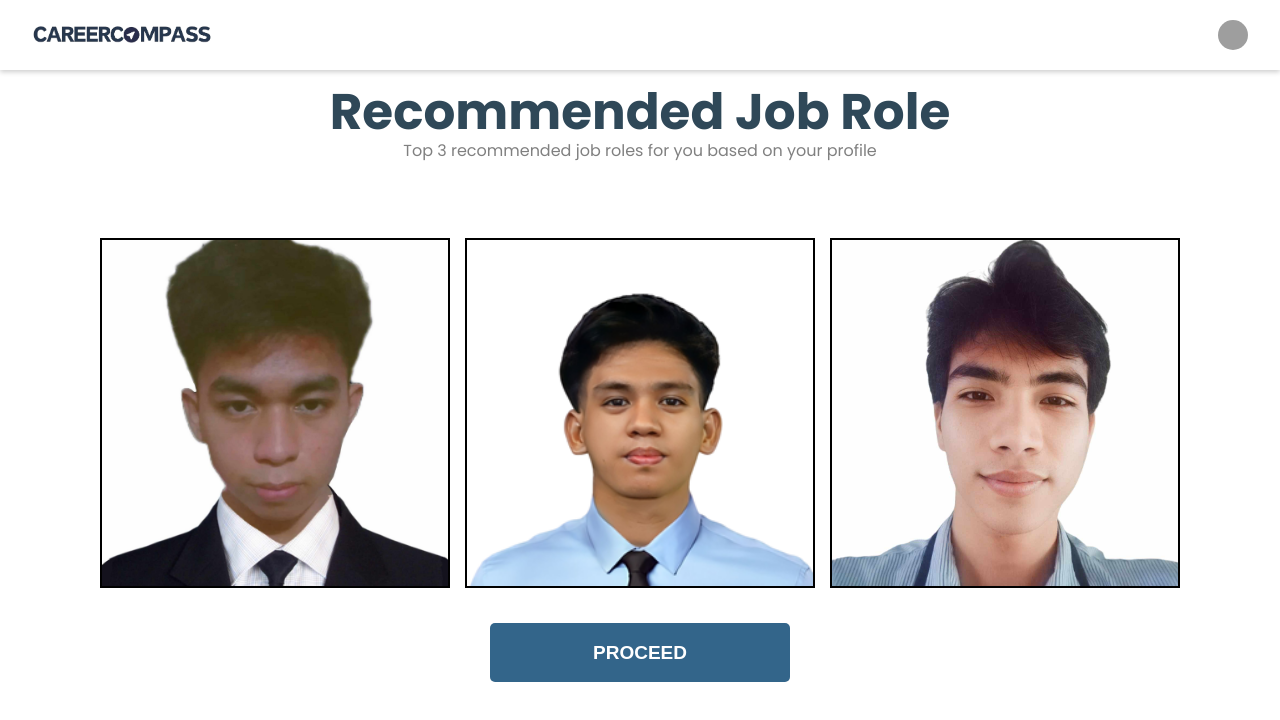
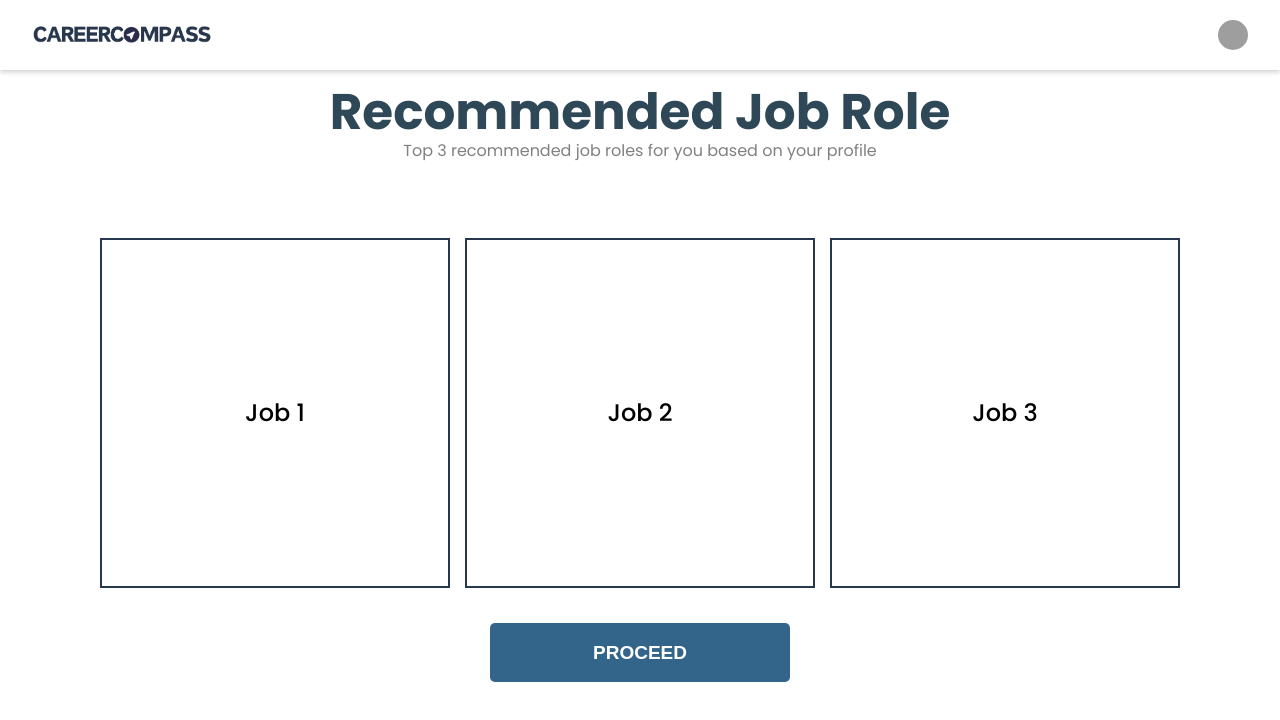
Before and after one commit to Roonaaan/CareerCompass, a React (Vite) app: page /Recommend in a window 1280 px wide. Shown: the top 720 px of the page. Built offline with nearby package versions, Linux system fonts and the light colour scheme; grey boxes are pictures that could not be loaded.

Commit message:
Profile and Recommend - Updated and Revised

```diff
--- a/src/App.jsx
+++ b/src/App.jsx
@@ -12,7 +12,7 @@ import ForgotPasswordChange from './landing/forgot-password/Forgotpasschange';
 // Signed-In user page
 import Welcome from './signed_in/Home';
 import EmpProfile from './signed_in/Profile/Empprofile'
-import Recommend from './signed_in//Recommend/recommend'
+import Recommend from './signed_in//Recommend/Recommend'
 
 function App() {
 
@@ -30,7 +30,7 @@ function App() {
 
           {/* Signed-In User Page */}
           <Route path="/Welcome" element={<Welcome />} />
-          <Route path="/My-Profile/Employee-Profile" element={<EmpProfile />} />
+          <Route path="/My-Profile" element={<EmpProfile />} />
           <Route path="/Recommend" element={<Recommend />} />
         </Routes>
       </BrowserRouter>
--- a/src/signed_in/Home.jsx
+++ b/src/signed_in/Home.jsx
@@ -36,10 +36,10 @@ const Home = () => {
     }, []);
 
     const handleProfileClick = () => {
-      navigate('/My-Profile/Employee-Profile');
+      navigate('/My-Profile');
     }
 
-    // Logout User (disabled)
+    // Logout User
     const handleLogout = () => {
       sessionStorage.removeItem('user');
       navigate('/');
@@ -53,8 +53,8 @@ const Home = () => {
             <p className='username'>{userName}</p>
           </div>
           <ul>
-            <li><button onClick={handleProfileClick}>My Profile</button></li>
-            <li><button onClick={logoutHandler}>Log Out</button></li>
+            <li><button onClick={handleProfileClick}> My Profile </button></li>
+            <li><button onClick={logoutHandler}> Log Out </button></li>
           </ul>
         </div>
       );
@@ -64,6 +64,9 @@ const Home = () => {
       setShowDropdown(!showDropdown);
     }
 
+    const handleRoadmapClick = () => {
+      navigate('/Recommend');
+    }
   return (
     <>
     <div className='parent'>
@@ -91,7 +94,11 @@ const Home = () => {
         </div>
 
         <div className='buttonContainer'>
-          <button className='createButton'> CREATE ROADMAP </button>
+          <button
+            className='createButton'
+            onClick={handleRoadmapClick}
+            > CREATE ROADMAP
+          </button>
         </div>
       </section>
       {showDropdown && <DropdownModal logoutHandler={handleLogout} />}
--- a/src/signed_in/Profile/Empprofile.jsx
+++ b/src/signed_in/Profile/Empprofile.jsx
@@ -1,4 +1,5 @@
-import React, { useState } from 'react'
+import React, { useState, useEffect } from 'react'
+import { useNavigate } from 'react-router-dom';
 import "./styles/Profile.css"
 
 // Images
@@ -7,7 +8,36 @@ import defaultImg from "../../assets/signed-in/defaultImg.jpg"
 
 const Profile = () => {
 
+  const [userName, setUserName] = useState('');
   const [showDropdown, setShowDropdown] = useState(false);
+  const navigate = useNavigate();
+
+  // React to PHP Connection
+  useEffect(() => {
+      const fetchUserName = async () => {
+        try {
+          const userEmail = sessionStorage.getItem('user'); // Retrieve user email from sessionStorage
+          if (userEmail) {
+            const response = await fetch(`http://localhost/CareerCompass/backend/signed-in/home.php?email=${userEmail}`);
+            const data = await response.json();
+
+            if (data.success) {
+              setUserName(data.userName);
+            } else {
+              console.log('Failed to fetch user name');
+            }
+          }
+        } catch (error) {
+          console.error('An error occurred', error);
+        }
+      };
+
+      fetchUserName();
+    }, []);
+
+    const handleProfileClick = () => {
+      navigate('/My-Profile');
+    }
 
     // Logout User
     const handleLogout = () => {
@@ -20,15 +50,14 @@ const Profile = () => {
         <div className="dropdown-modal">
           <div className="profile-info">
             <img src={defaultImg} alt='profile' className='profileImg'/>
-              <p className='username'>sample</p>
+            <p className='username'>{userName}</p>
           </div>
           <ul>
-                <li><button> Return Home</button></li>
-              <li><button>My Roadmap</button></li>
-              <li><button onClick={logoutHandler}>Log Out</button></li>
+            <li><button onClick={handleProfileClick}> My Profile </button></li>
+            <li><button onClick={logoutHandler}> Log Out </button></li>
           </ul>
         </div>
-        )
+      );
     };
 
     const toggleDropdown = () => {
--- a/src/signed_in/Recommend/recommend.jsx
+++ b/src/signed_in/Recommend/recommend.jsx
@@ -1,37 +1,64 @@
-import React, { useState } from 'react';
+import React, { useState, useEffect } from 'react';
+import { useNavigate } from 'react-router-dom';
 import './styles/recommend.css';
 
 // Images
 import logo from "../../assets/homepage/final-topright-logo.png";
-import Img1 from "../../assets/aboutus/ppBulawan.jpg";
-import Img2 from "../../assets/aboutus/ppDeJesus.png";
-import Img3 from "../../assets/aboutus/ppPajerga.jpg";
 import defaultImg from "../../assets/signed-in/defaultImg.jpg";
 
 const Recommend = () => {
+    const [userName, setUserName] = useState('');
     const [showDropdown, setShowDropdown] = useState(false);
     const [showDescriptions, setShowDescriptions] = useState({
-        img1: false,
-        img2: false,
-        img3: false,
+        job1: false,
+        job2: false,
+        job3: false,
     });
+    const navigate = useNavigate();
 
+    // React to PHP Connection
+    useEffect(() => {
+        const fetchUserName = async () => {
+            try {
+                const userEmail = sessionStorage.getItem('user'); // Retrieve user email from sessionStorage
+                if (userEmail) {
+                    const response = await fetch(`http://localhost/CareerCompass/backend/signed-in/home.php?email=${userEmail}`);
+                    const data = await response.json();
+
+                    if (data.success) {
+                        setUserName(data.userName);
+                    } else {
+                        console.log('Failed to fetch user name');
+                    }
+                }
+            } catch (error) {
+                console.error('An error occurred', error);
+            }
+        };
+
+        fetchUserName();
+    }, []);
+
+    const handleProfileClick = () => {
+        navigate('/My-Profile');
+    }
+
+    // Logout User
     const handleLogout = () => {
         sessionStorage.removeItem('user');
         navigate('/');
-    };
+    }
 
     const DropdownModal = ({ logoutHandler }) => {
         return (
             <div className="dropdown-modal">
                 <div className="profile-info">
-                    <img src={defaultImg} alt='profile' className='profileImg'/>
-                    <p className='username'>sample</p>
+                    <img src={defaultImg} alt='profile' className='profileImg' />
+                    <p className='username'>{userName}</p>
                 </div>
                 <ul>
-                    <li><button> Return Home</button></li>
-                    <li><button>My Roadmap</button></li>
-                    <li><button onClick={logoutHandler}>Log Out</button></li>
+                    <li><button onClick={handleProfileClick}> My Profile </button></li>
+                    <li><button onClick={logoutHandler}> Log Out </button></li>
                 </ul>
             </div>
         );
@@ -39,12 +66,12 @@ const Recommend = () => {
 
     const toggleDropdown = () => {
         setShowDropdown(!showDropdown);
-    };
+    }
 
-    const toggleDescription = (imgKey) => {
+    const toggleDescription = (jobKey) => {
         setShowDescriptions({
             ...showDescriptions,
-            [imgKey]: !showDescriptions[imgKey],
+            [jobKey]: !showDescriptions[jobKey],
         });
     };
 
@@ -76,26 +103,23 @@ const Recommend = () => {
                             <p> Top 3 recommended job roles for you based on your profile </p>
                         </div>
                         <div className="recommendJobContainerSelection">
-                            <div className="recommendJobContainerPanel" onClick={() => toggleDescription('img1')}>
-                                <img
-                                    src={Img1}
-                                    alt="Image 1"
-                                />
-                                {showDescriptions.img1 && <p className="image-description">Description for Image 1</p>}
+                            <div
+                                className="recommendJobContainerPanel"
+                                onClick={() => toggleDescription('job1')}>
+                                <p className='job-title'> Job 1 </p>
+                                {showDescriptions.job1 && <p className="job-description">Description for Job 1</p>}
                             </div>
-                            <div className="recommendJobContainerPanel" onClick={() => toggleDescription('img2')}>
-                                <img
-                                    src={Img2}
-                                    alt="Image 2"
-                                />
-                                {showDescriptions.img2 && <p className="image-description">Description for Image 2</p>}
+                            <div
+                                className="recommendJobContainerPanel"
+                                onClick={() => toggleDescription('job2')}>
+                                <p className='job-title'> Job 2 </p>
+                                {showDescriptions.job2 && <p className="job-description">Description for Job 2</p>}
                             </div>
-                            <div className="recommendJobContainerPanel" onClick={() => toggleDescription('img3')}>
-                                <img
-                                    src={Img3}
-                                    alt="Image 3"
-                                />
-                                {showDescriptions.img3 && <p className="image-description">Description for Image 3</p>}
+                            <div
+                                className="recommendJobContainerPanel"
+                                onClick={() => toggleDescription('job3')}>
+                                <p className='job-title'> Job 3 </p>
+                                {showDescriptions.job3 && <p className="job-description">Description for Job 3</p>}
                             </div>
                         </div>
                         <div className="recommendJobContainerButton">
--- a/src/signed_in/Recommend/styles/recommend.css
+++ b/src/signed_in/Recommend/styles/recommend.css
@@ -37,20 +37,20 @@
 
 .recommendJobContainerPanel {
     display: flex;
+    align-items: center;
+    justify-content: center;
     width: 350px;
     height: 350px;
-    border: 2px solid black;
+    border: 2px solid #27374D;
     position: relative;
     overflow: hidden;
+    cursor: pointer;
+    color: white;
+    font-size: 40px;
+    font-weight: 500;
 }
 
-.recommendJobContainerPanel img {
-    width: 100%;
-    height: 100%;
-    object-fit: cover;
-}
-
-.image-description {
+.job-description {
     position: absolute;
     top: 0;
     left: 0;
@@ -64,7 +64,29 @@
     transition: transform 0.3s ease-in-out;
 }
 
-.recommendJobContainerPanel:hover .image-description {
+.recommendJobContainerPanel p {
+    position: absolute;
+    top: 0;
+    left: 0;
+    width: 100%;
+    height: 100%;
+    display: flex;
+    justify-content: center;
+    align-items: center;
+    margin: 0;
+    padding: 0;
+    color: inherit;
+    font-size: 24px;
+    transition: 0.3s ease-in-out;
+}
+
+.recommendJobContainerPanel p.job-title {
+    color: black;
+    font-size: 24px;
+    font-weight: 500;
+}
+
+.recommendJobContainerPanel:hover .job-description {
     transform: translateY(0);
 }
 
```
Lines whose indentation alone changed are shown as unchanged.
